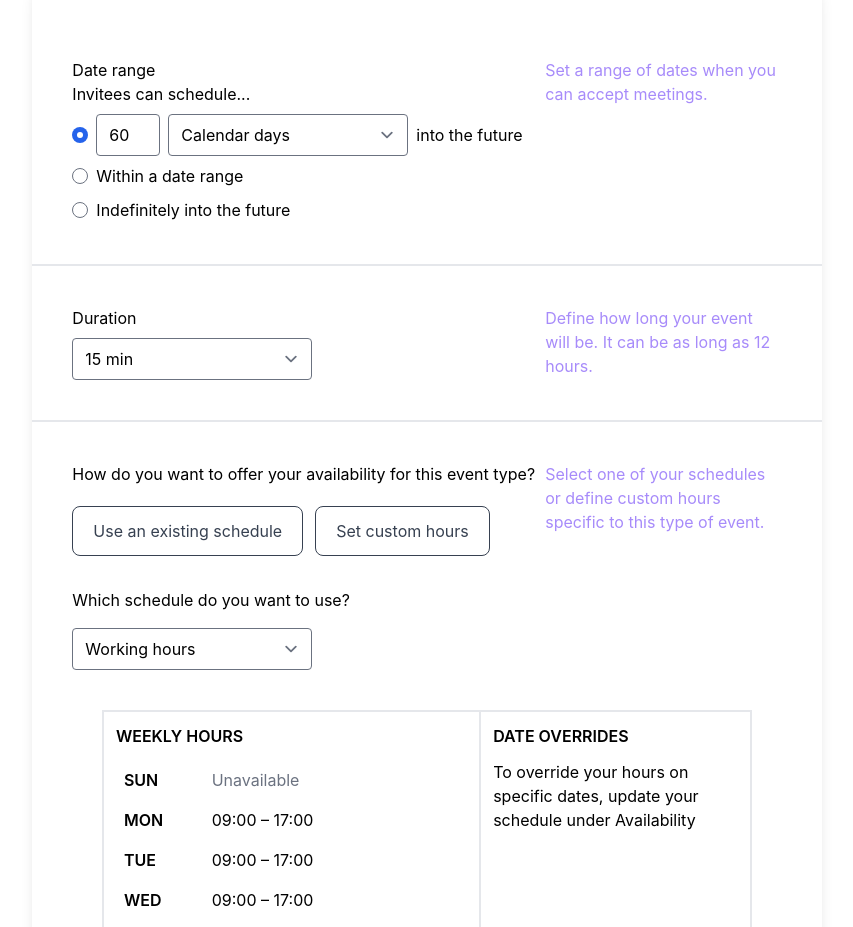
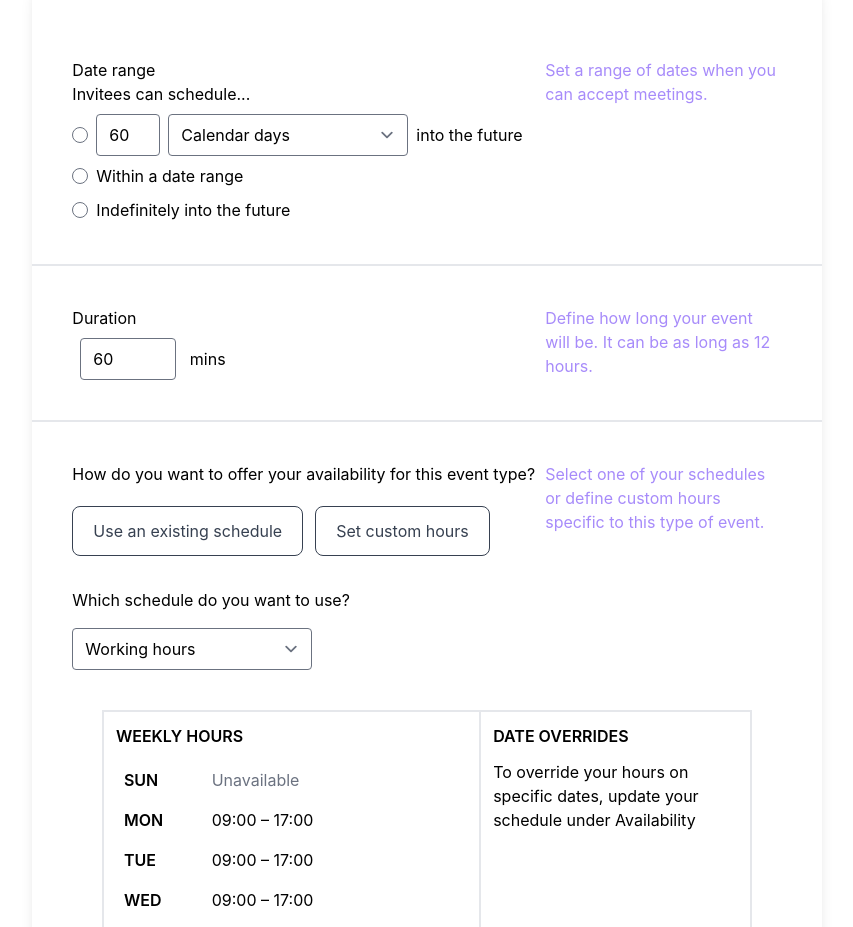
Before and after one commit to fe-bootcamp-2021/evently, a React (Create React App) app: page /oneOnOne2 in a window 1280 px wide. Shown: the part 960-1887 px from the top of the page, without its empty margins (213-1066 px from the left). Built offline with nearby package versions, Linux system fonts and the light colour scheme; no server answers.

Commit message:
feat:continue add event in firebase

```diff
--- a/src/components/DateRange/DateRange.jsx
+++ b/src/components/DateRange/DateRange.jsx
@@ -1,4 +1,4 @@
-import React, { useState } from "react";
+import React, { useState,useEffect } from "react";
 import Calendar from "react-calendar";
 import "react-calendar/dist/Calendar.css";
 import { convertDateToString } from "../../helpers/date";
@@ -14,8 +14,27 @@ export default function DataRange({ setDateRange }) {
   });
   const [calendarType, setCalendarType] = useState(1);
   const [days, setDays] = useState(60);
-  const [rangeType, setRangeType] = useState(1);
+  const [rangeType, setRangeType] = useState("1");
   const [eventDayType, setEventDayType] = useState(1);
+
+  useEffect(()=>{console.log(7777)
+    let dateRangeValues = {};
+    dateRangeValues.type = rangeType;
+
+    if (rangeType === "1") {
+      dateRangeValues.value = { days, type: eventDayType };
+
+      setIsShowRange(false);
+    } else if (rangeType === "2") {
+      dateRangeValues.value = { start:startValue,end:endValue};
+
+      setIsShowRange(true);
+    } else if (rangeType === "3") {
+      setIsShowRange(false);
+    }
+
+    setDateRange(dateRangeValues)
+  },[rangeType,days,setDateRange,eventDayType,startValue,endValue])
 
   const handleDate = (date) => {
     calendarType === 1
@@ -27,17 +46,6 @@ export default function DataRange({ setDateRange }) {
   const handleDateRange = (ev) => {
     setIsShowCalendar(false);
     setRangeType(ev.target.value);
-    // let dateRangeValues = {};
-    // dateRangeValues.type = 1;
-    // dateRangeValues.value = { days, type: eventDayType };
-    // console.log(dateRangeValues)
-    if (ev.target.value === "1") {
-      setIsShowRange(false);
-    } else if (ev.target.value === "2") {
-      setIsShowRange(true);
-    } else if (ev.target.value === "3") {
-      setIsShowRange(false);
-    }
   };
 
   const handleRange = (val) => (ev) => {
@@ -78,11 +86,11 @@ export default function DataRange({ setDateRange }) {
                 />
                 <div className="ml-2">
                   <label className="block">
-                    <select className="form-select block w-60 rounded">
-                      <option onClick={() => setEventDayType(1)}>
+                    <select className="form-select block w-60 rounded" onChange={(ev) => setEventDayType(ev.target.value)}>
+                      <option value="1">
                         Calendar days
                       </option>
-                      <option onClick={() => setEventDayType(2)}>
+                      <option value="2">
                         Business days
                       </option>
                     </select>
--- a/src/components/Duration/Duration.jsx
+++ b/src/components/Duration/Duration.jsx
@@ -1,16 +1,19 @@
-export default function Duration() {
+export default function Duration({ minutes, setMinutes }) {
   return (
     <div className="flex flex-wrap w-full">
       <div className="w-2/3">
         <span classNameName="mt-2">Duration</span>
         <label className="block mt-2">
-          <select className="form-select block w-60 rounded">
-            <option>15 min</option>
-            <option>30 min</option>
-            <option>45 min</option>
-            <option>60 min</option>
-            <option>Custom</option>
-          </select>
+          <input
+            type="number"
+            name="name"
+            placeholder=" "
+            value={minutes}
+            required
+            className="ml-2 w-24 rounded"
+            onChange={(ev) => setMinutes(ev.target.value)}
+          />{" "}
+          &nbsp; mins
         </label>
       </div>
       <div className="w-1/3">
--- a/src/components/OneOnOne/OneOnOne.jsx
+++ b/src/components/OneOnOne/OneOnOne.jsx
@@ -2,7 +2,11 @@ import React, { useState } from "react";
 import { useHistory } from "react-router-dom";
 import { nanoid } from "nanoid";
 import { Routes } from "../../constants/routes";
-import { isValidEventName, isValidEventLink, isValidAddress } from "../../helpers/validations";
+import {
+  isValidEventName,
+  isValidEventLink,
+  isValidAddress,
+} from "../../helpers/validations";
 import RadioColors from "../../constants/radioColors";
 import { addEvent } from "../../services/event.services";
 import EventColors from "../EventColors/EventColors";
@@ -20,7 +24,7 @@ import {
   buttonContainer,
 } from "./OneOnOne.style";
 
-
+export const DateFirstPageInfo = React.createContext();
 
 export default function OneOnOne() {
   const history = useHistory();
@@ -29,28 +33,33 @@ export default function OneOnOne() {
   const [location, setLocation] = useState("");
   const [description, setDescription] = useState("");
   const [eventColor, setEventColor] = useState(RadioColors()[0].id);
-
-
-
+  const [eventInfo, setEventInfo] = useState({});
 
   const handleNext = () => {
-    console.log(111111111111);
-    if (isValidEventName(eventName) && isValidEventLink(eventLink) && isValidAddress(location)) {
-    //   const eventId = nanoid();
-    //   const eventInfo = {
-    //     eventId,
-    //     description,
-    //     location,
-    //     title: eventName,
-    //     link: eventLink,
-    //     color: eventColor,
-    //   };
+    if (
+      isValidEventName(eventName) &&
+      isValidEventLink(eventLink) &&
+      isValidAddress(location)
+    ) {
+      const eventId = nanoid();
+      const newEventInfo = {
+        eventId,
+        description,
+        location,
+        title: eventName,
+        link: eventLink,
+        color: eventColor,
+      };
+      console.log(DateFirstPageInfo);
+      setEventInfo(newEventInfo);
+
       //   addEvent(eventInfo);
       return history.push(Routes.oneOnOne1().path);
     }
   };
 
   return (
+    <DateFirstPageInfo.Provider value={eventInfo}>
       <>
         <Navbar />
         <div className={containerOneOnOne}>
@@ -117,13 +126,11 @@ export default function OneOnOne() {
             </div>
 
             <div className={buttonContainer}>
-            <Button
-              name={`Next >>`}
-              onClick={handleNext}
-            />
+              <Button name={`Next >>`} onClick={handleNext} />
             </div>
           </div>
         </div>
       </>
+    </DateFirstPageInfo.Provider>
   );
 }
--- a/src/components/OneOnOne/OneOnOneSecond.jsx
+++ b/src/components/OneOnOne/OneOnOneSecond.jsx
@@ -1,19 +1,23 @@
-import React, { useState } from "react";
+import React, { useState,useContext  } from "react";
 import DataRange from "../DateRange/DateRange";
 import Duration from "../Duration/Duration";
 import Button from "../Button/Button";
 import Navbar from "../Navbar/Navbar";
 import EventTypeAvailability from "../EventTypeAvailability/EventTypeAvailability";
 import { containerOneOnOne, card, buttonContainer } from "./OneOnOne.style";
+import { DateFirstPageInfo } from "./OneOnOne";
 
 export const DateSecondPageInfo = React.createContext();
 
 export default function OneOnOneSecond() {
+  const firstPageInfo = useContext(DateFirstPageInfo);
+  console.log("value  ",firstPageInfo);
   const [pageInfo,setPageInfo] = useState({});
+  const [minutes,setMinutes] = useState(60);
 
   return (
     <DateSecondPageInfo.Provider value={pageInfo}>
-      <>
+      <>{console.log("aaaaa ",pageInfo)}
         <Navbar />
         <div className={containerOneOnOne}>
           <div className={card}>
@@ -21,7 +25,7 @@ export default function OneOnOneSecond() {
               <DataRange setDateRange={setPageInfo}/>
             </section>
             <section className="my-10 px-10 pt-10 border-t-2 border-fuchsia-600">
-              <Duration />
+              <Duration setMinutes={setMinutes} minutes={minutes}/>
             </section>
             <section className="my-10 px-10 pt-10 border-t-2 border-fuchsia-600">
               <EventTypeAvailability />
```
Lines whose indentation alone changed are shown as unchanged.
